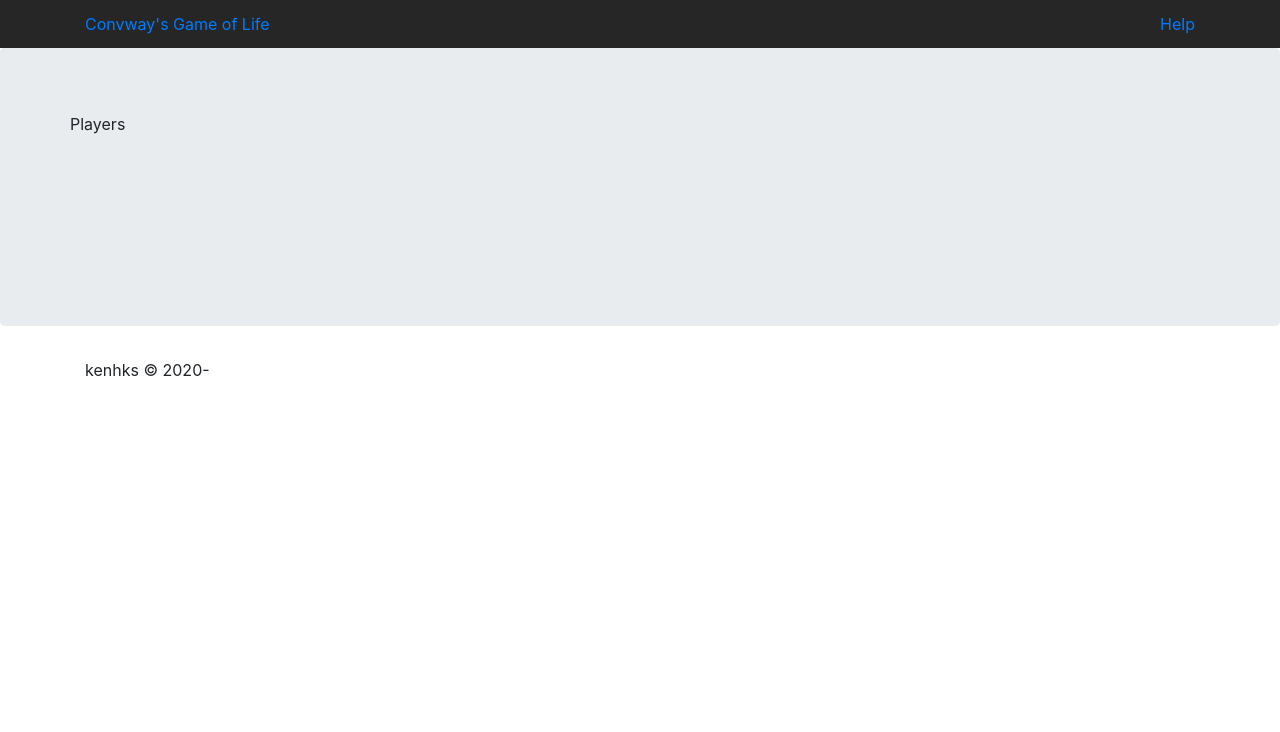
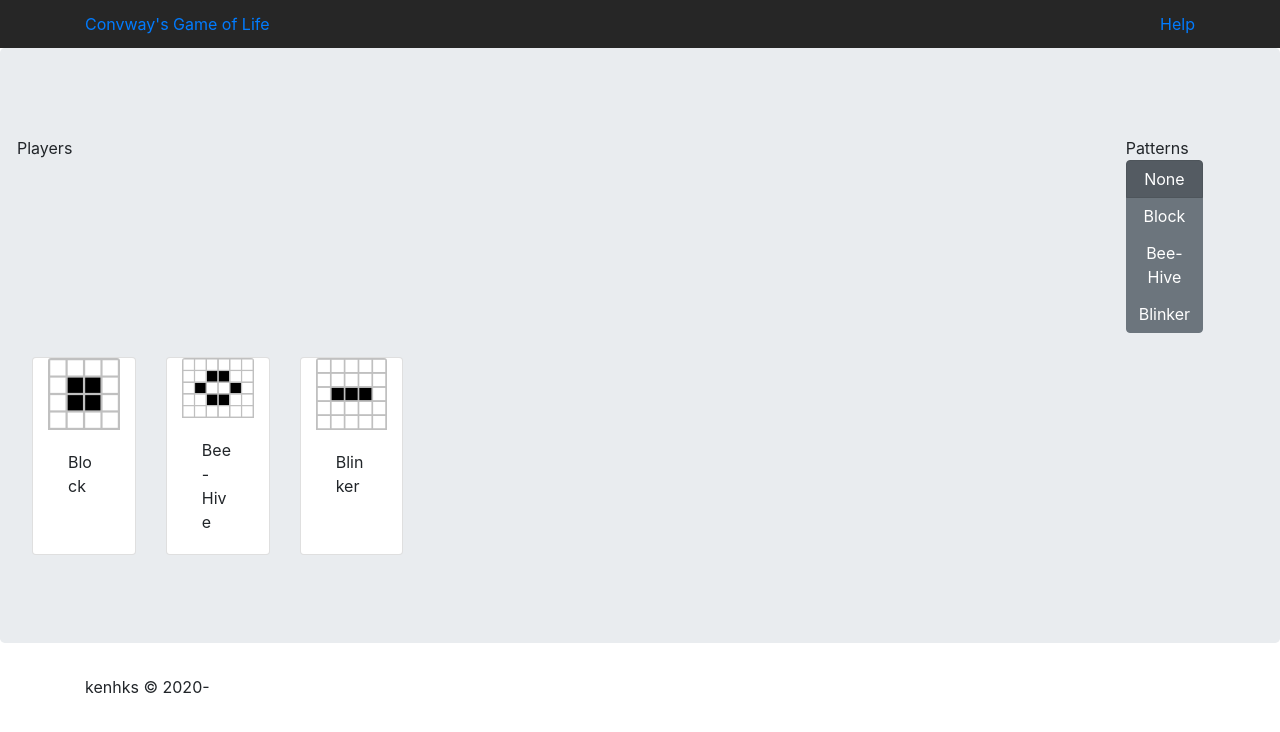
Before and after one commit to kenhks/conwaygol, a website: page index.html in a window 1280 px wide. Both pictures are taken after a click on the button "Start". Drawn offline with nearby package versions, Linux system fonts and the light colour scheme; no server answers.

Commit message:
show pattern image

```diff
--- a/asset/css/styles.css
+++ b/asset/css/styles.css
@@ -21,3 +21,6 @@
 .game {
     height: 80%;
 }
+.card-deck {
+    height: 10%;
+}
--- a/asset/js/game.js
+++ b/asset/js/game.js
@@ -8,6 +8,7 @@ let usercolors = {};
 let edit;
 let socket;
 let resolution = 20;
+window.pattern = false;
 
 function new2darray(rows, cols) {
   return new Array(cols).fill(null)
@@ -23,8 +24,8 @@ function get_username() {
 function start() {
   get_username();
   connect();
-  playerlist_div = document.querySelector('#playerlist')
-  playerlist_div.style.display = "inline";
+  game_div = document.querySelector('#game')
+  game_div.style.display = "inline";
   form = document.querySelector('body > main > div > div.container')
   form.style.display = "none";
   canvas = document.getElementById('gol');
--- a/index.html
+++ b/index.html
@@ -47,9 +47,9 @@
                     </div>
                 </div>
             </div>
-            <div id="game" class="container">
+            <div id="game" class="container" style="display: none;">
                 <div class="row">
-                    <div id="playerlist" class="col-md-1.5" style="display: none;">
+                    <div id="playerlist" class="col-md-1.5">
                         <div class="panel-heading">
                             <div>Players</div>
                         </div>
@@ -61,11 +61,45 @@
                     <div id="gol-canvas" class="col-md-10">
                         <canvas id="gol"></canvas>
                     </div>
+                    <div class="panel-heading col-md-1">
+                        <div>Patterns</div>
+                        <div class="radio btn-group-vertical btn-group-toggle" data-toggle="buttons">
+                            <label class="btn btn-secondary active">
+                                <input type="radio" name="options" id="option1" autocomplete="off" checked> None
+                            </label>
+                            <label class="btn btn-secondary">
+                                <input type="radio" name="options" id="option1" autocomplete="off"> Block
+                            </label>
+                            <label class="btn btn-secondary">
+                                <input type="radio" name="options" id="option1" autocomplete="off"> Bee-Hive
+                            </label>
+                            <label class="btn btn-secondary">
+                                <input type="radio" name="options" id="option1" autocomplete="off"> Blinker
+                            </label>
+                        </div>
+                    </div>
                 </div>
-                <div class="row">
-
+                <br />
+                <div class="card-deck">
+                    <div class="card col-md-1">
+                        <img class="card-img-top" src="asset/src/block.png" alt="Block Image">
+                        <div class="card-body">
+                            <p class="card-text">Block</p>
+                        </div>
+                    </div>
+                    <div class="card col-md-1">
+                        <img class="card-img-top" src="asset/src/beehive.png" alt="Bee-Hive Image">
+                        <div class="card-body">
+                            <p class="card-text">Bee-Hive</p>
+                        </div>
+                    </div>
+                    <div class="card col-md-1">
+                        <img class="card-img-top" src="asset/src/blinker.gif" alt="Blinker Image">
+                        <div class="card-body">
+                            <p class="card-text">Blinker</p>
+                        </div>
+                    </div>
                 </div>
-            </div>
     </main>
 
     <footer class="container">
```
Also changed, not shown: asset/src/beehive.png (added), asset/src/blinker.gif (added), asset/src/block.png (added).
